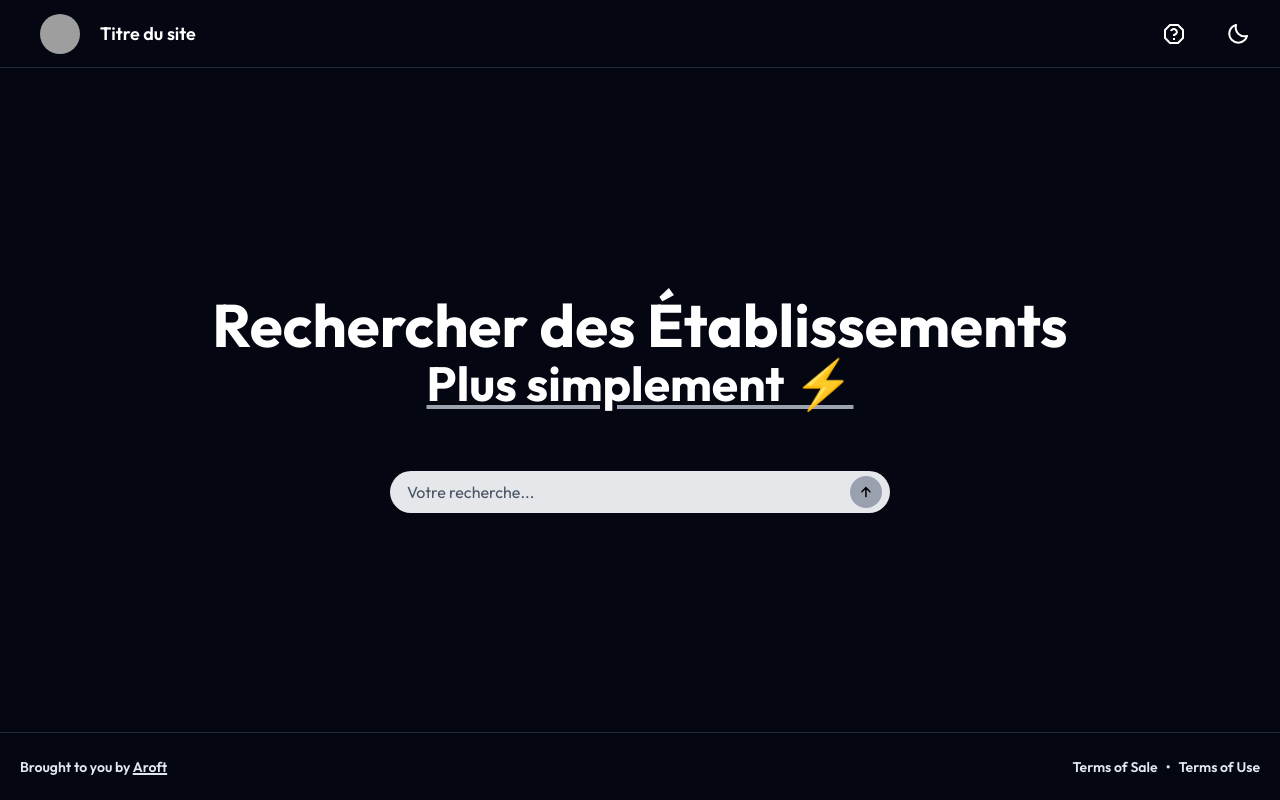
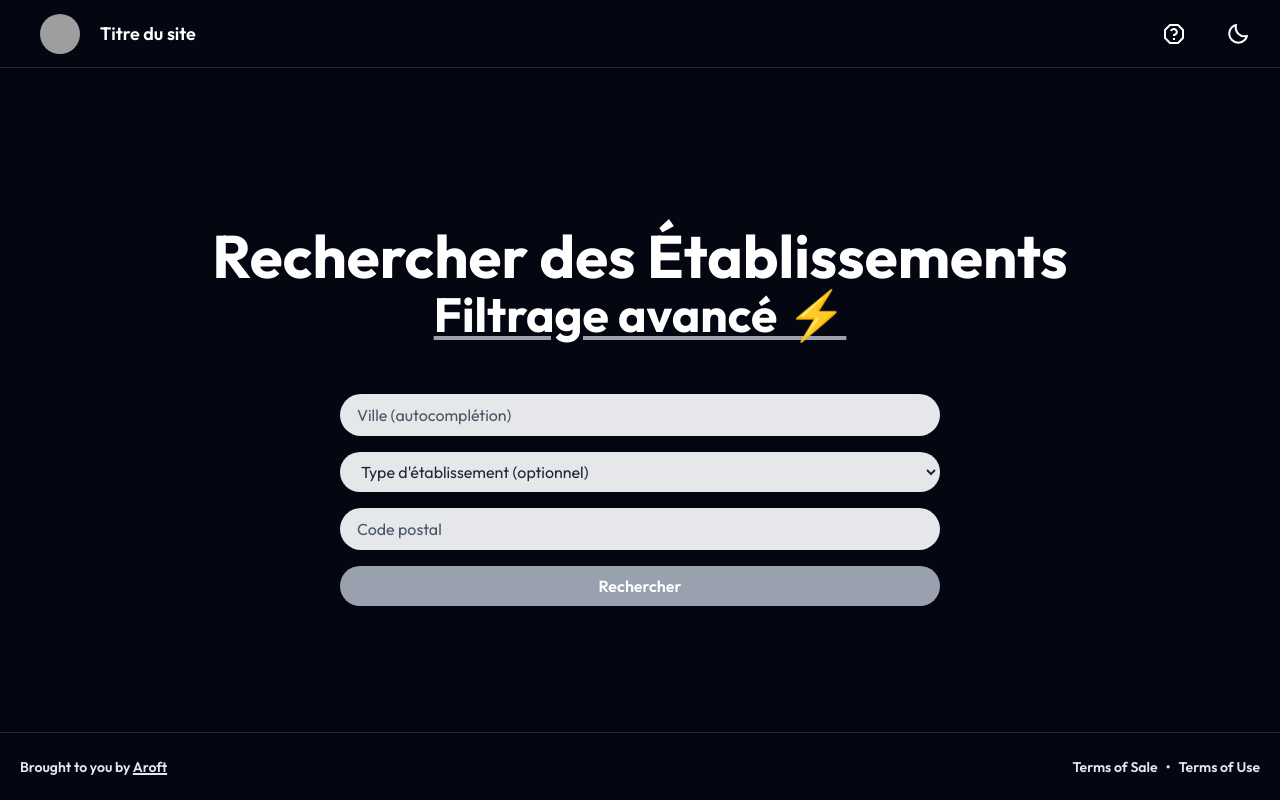
Before and after one commit to Aroft-Developer/sdsqdsqdsqdsqfsfqfxdxqccq, a React (Vite) app in the folder frontend/: page /search in a window 1280 px wide. Built offline with nearby package versions, Linux system fonts and the light colour scheme; grey boxes are pictures that could not be loaded.

Commit message:
Update Search.tsx

```diff
--- a/frontend/src/App/Search.tsx
+++ b/frontend/src/App/Search.tsx
@@ -17,17 +17,32 @@ type Etablissement = {
   google_maps: string;
 };
 
+// Liste des types médico-sociaux avec initiales
+const TYPES_MEDICO_SOCIAUX = [
+  { code: "CHRS", label: "Centre d'Hébergement et de Réinsertion Sociale" },
+  { code: "EHPAD", label: "Établissement d’Hébergement pour Personnes Âgées Dépendantes" },
+  { code: "IME", label: "Institut Médico-Éducatif" },
+  { code: "ITEP", label: "Institut Thérapeutique, Éducatif et Pédagogique" },
+  { code: "MAS", label: "Maison d’Accueil Spécialisée" },
+  { code: "FAM", label: "Foyer d’Accueil Médicalisé" },
+  { code: "SESSAD", label: "Service d'Éducation Spéciale et de Soins à Domicile" },
+  { code: "SSIAD", label: "Service de Soins Infirmiers à Domicile" },
+];
+
 function Search({ isDark }: SearchProps) {
-  const [search, setSearch] = useState("");
+  const [ville, setVille] = useState("");
+  const [typeEtab, setTypeEtab] = useState("");
+  const [codePostal, setCodePostal] = useState("");
   const [etablissements, setEtablissements] = useState<Etablissement[]>([]);
   const [justification, setJustification] = useState("");
   const [loading, setLoading] = useState(false);
 
-  const isDisabled = search.trim().length === 0 || loading;
   const hasResponse = !!justification || etablissements.length > 0;
+  const isDisabled =
+    loading || (ville.trim() === "" && typeEtab.trim() === "" && codePostal.trim() === "");
 
   const handleSend = async () => {
-    if (search.trim() === "") return;
+    if (isDisabled) return;
 
     setLoading(true);
     setEtablissements([]);
@@ -37,7 +52,11 @@ function Search({ isDark }: SearchProps) {
       const res = await fetch("https://project-cwgk.onrender.com/analyse", {
         method: "POST",
         headers: { "Content-Type": "application/json" },
-        body: JSON.stringify({ text: search }),
+        body: JSON.stringify({
+          ville: ville.trim(),
+          type: typeEtab.trim(),
+          code_postal: codePostal.trim(),
+        }),
       });
 
       const data = await res.json();
@@ -52,7 +71,9 @@ function Search({ isDark }: SearchProps) {
   };
 
   const handleReset = () => {
-    setSearch("");
+    setVille("");
+    setTypeEtab("");
+    setCodePostal("");
     setEtablissements([]);
     setJustification("");
   };
@@ -61,9 +82,7 @@ function Search({ isDark }: SearchProps) {
     <div
       className={`font-[Outfit] w-full min-h-[calc(100vh-68px-68px)] flex flex-col items-center px-4 py-6 transition ${
         isDark ? "bg-white text-[#1d283a]" : "bg-[#040712] text-white"
-      }
-      sm:h-[calc(100vh-68px-68px)] sm:justify-center
-    max-sm:pt-6 max-sm:pb-6`}
+      } sm:h-[calc(100vh-68px-68px)] sm:justify-center max-sm:pt-6 max-sm:pb-6`}
     >
       <div className="items-center w-full max-w-[990px] px-4">
         {!hasResponse && !loading && (
@@ -73,49 +92,84 @@ function Search({ isDark }: SearchProps) {
                 Rechercher des Établissements
               </h1>
               <h1 className="text-3xl sm:text-5xl font-bold mb-6 underline underline-offset-4 decoration-[#9ca3af]">
-                Plus simplement ⚡️
+                Filtrage avancé ⚡️
               </h1>
             </div>
 
-            <div className="flex justify-center mt-2 mb-6 px-4">
-              <div
-                className={`relative w-full max-w-[600px] sm:max-w-[500px] max-[420px]:max-w-[90%]`}
-              >
+            {/* Filtres */}
+            <div className="flex flex-col gap-4 max-w-[600px] mx-auto">
+              {/* Ville avec autocomplétion */}
               <input
                 type="text"
-                  maxLength={100}
-                  value={search}
-                  onChange={(e) => setSearch(e.target.value)}
-                  placeholder="Votre recherche..."
-                  className={`w-full pr-12 rounded-full border px-4 py-2 outline-none text-base ${
+                list="villes"
+                placeholder="Ville (autocomplétion)"
+                value={ville}
+                onChange={(e) => setVille(e.target.value)}
+                className={`rounded-full border px-4 py-2 outline-none text-base ${
                   isDark
                     ? "bg-[#e5e7eb] text-[#1d283a] placeholder-gray-400 border-[#9ca3af]"
                     : "bg-[#e5e7eb] text-[#1d283a] placeholder-gray-600 border-transparent"
                 }`}
-                  disabled={loading}
               />
+              <datalist id="villes">
+                {/* Exemple de villes, à remplacer dynamiquement */}
+                <option value="Lille" />
+                <option value="Roubaix" />
+                <option value="Calais" />
+                <option value="Dunkerque" />
+              </datalist>
+
+              {/* Type d'établissement */}
+              <select
+                value={typeEtab}
+                onChange={(e) => setTypeEtab(e.target.value)}
+                className={`rounded-full border px-4 py-2 outline-none text-base ${
+                  isDark
+                    ? "bg-[#e5e7eb] text-[#1d283a] border-[#9ca3af]"
+                    : "bg-[#e5e7eb] text-[#1d283a] border-transparent"
+                }`}
+              >
+                <option value="">Type d'établissement (optionnel)</option>
+                {TYPES_MEDICO_SOCIAUX.map((t) => (
+                  <option key={t.code} value={t.code}>
+                    {t.code} - {t.label}
+                  </option>
+                ))}
+              </select>
+
+              {/* Code postal */}
+              <input
+                type="text"
+                maxLength={5}
+                placeholder="Code postal"
+                value={codePostal}
+                onChange={(e) => setCodePostal(e.target.value)}
+                className={`rounded-full border px-4 py-2 outline-none text-base ${
+                  isDark
+                    ? "bg-[#e5e7eb] text-[#1d283a] placeholder-gray-400 border-[#9ca3af]"
+                    : "bg-[#e5e7eb] text-[#1d283a] placeholder-gray-600 border-transparent"
+                }`}
+              />
+
+              {/* Bouton envoyer */}
               <button
                 onClick={handleSend}
                 disabled={isDisabled}
-                  className={`absolute top-1/2 right-2 -translate-y-1/2 w-8 h-8 flex items-center justify-center rounded-full transition
-                    ${
+                className={`w-full rounded-full px-4 py-2 font-semibold transition ${
                   isDisabled
                     ? "bg-gray-400 cursor-not-allowed"
                     : isDark
-                        ? "bg-[#1d283a] hover:bg-[#1d283a99] cursor-pointer"
-                        : "bg-[#c0c0c0] hover:bg-[#9ca3af] cursor-pointer"
-                    }
-                  `}
+                    ? "bg-[#1d283a] text-white hover:bg-[#1d283a99] cursor-pointer"
+                    : "bg-[#c0c0c0] text-black hover:bg-[#9ca3af] cursor-pointer"
+                }`}
               >
-                  <span className={`text-lg ${isDark ? "text-white" : "text-black"}`}>
-                    ↑
-                  </span>
+                Rechercher
               </button>
-              </div>
             </div>
           </>
         )}
 
+        {/* Loading */}
         {loading && (
           <div className="flex flex-col items-center mb-6 text-lg font-semibold gap-2">
             <div className="flex items-center gap-2">
@@ -131,12 +185,10 @@ function Search({ isDark }: SearchProps) {
                 <path d="M19.07 4.93a9.9 9.9 0 0 0-3.18-2.14 10.12 10.12 0 0 0-7.79 0c-1.19.5-2.26 1.23-3.18 2.14S3.28 6.92 2.78 8.11A9.95 9.95 0 0 0 1.99 12h2c0-1.08.21-2.13.63-3.11.4-.95.98-1.81 1.72-2.54.73-.74 1.59-1.31 2.54-1.71 1.97-.83 4.26-.83 6.23 0 .95.4 1.81.98 2.54 1.72.17.17.33.34.48.52L16 9.01h6V3l-2.45 2.45c-.15-.18-.31-.36-.48-.52M19.37 15.11c-.4.95-.98 1.81-1.72 2.54-.73.74-1.59 1.31-2.54 1.71-1.97.83-4.26.83-6.23 0-.95-.4-1.81-.98-2.54-1.72-.17-.17-.33-.34-.48-.52l2.13-2.13H2v6l2.45-2.45c.15.18.31.36.48.52.92.92 1.99 1.64 3.18 2.14 1.23.52 2.54.79 3.89.79s2.66-.26 3.89-.79c1.19-.5 2.26-1.23 3.18-2.14s1.64-1.99 2.14-3.18c.52-1.23.79-2.54.79-3.89h-2c0 1.08-.21 2.13-.63 3.11Z" />
               </svg>
             </div>
-            <p className={`mt-1 text-sm ${isDark ? "text-[#1d283a]" : "text-white"}`}>
-              Cette opération prend en général moins de 10 secondes.
-            </p>
           </div>
         )}
 
+        {/* Résultats */}
         {etablissements.length > 0 && (
           <div className="grid grid-cols-1 sm:grid-cols-3 gap-4 mb-6">
             {etablissements.map((etab) => (
@@ -181,6 +233,7 @@ function Search({ isDark }: SearchProps) {
           </div>
         )}
 
+        {/* Justification */}
         {!loading && justification && (
           <div
             className={`rounded-md border p-4 mb-6 ${
```
Lines whose indentation alone changed are shown as unchanged.
